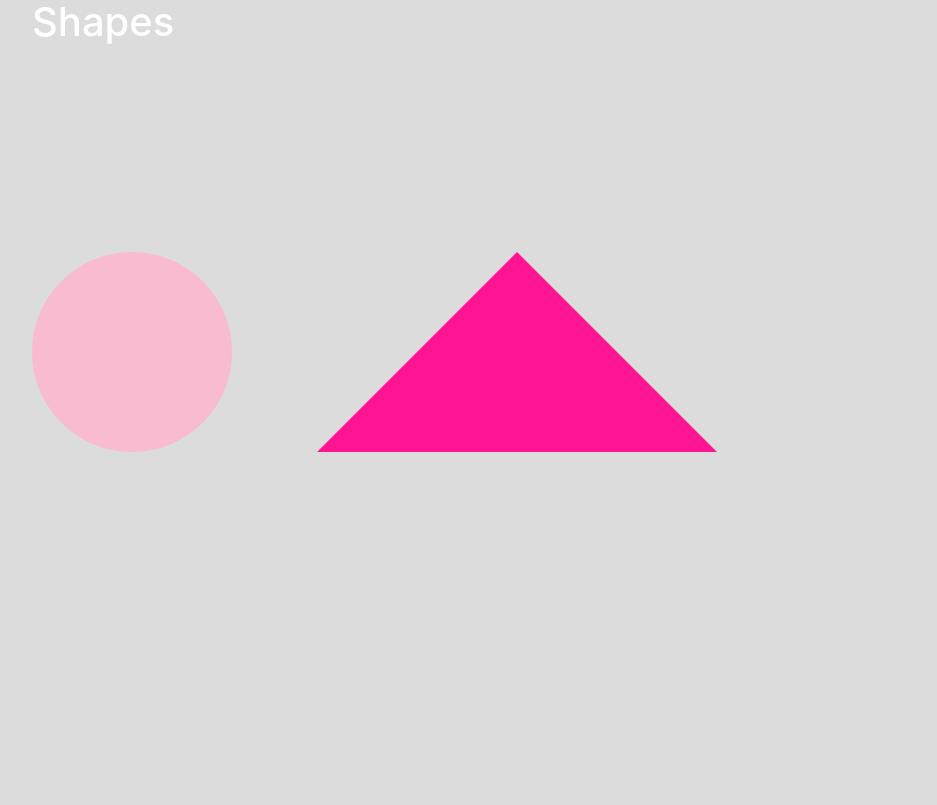
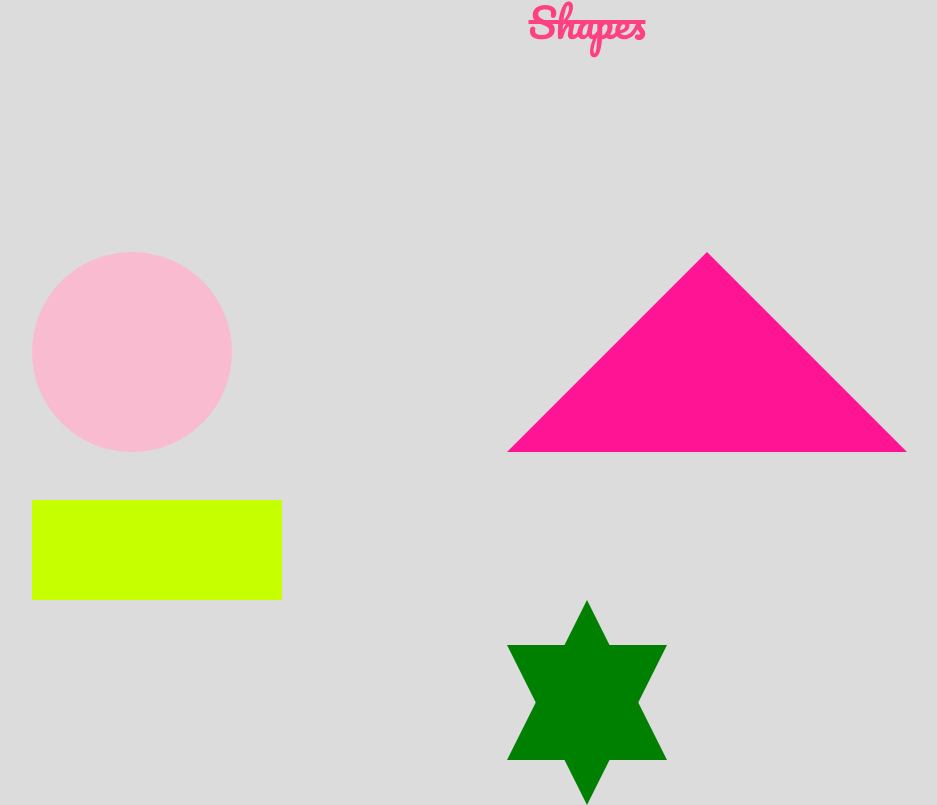
Before and after one commit to alsamzu/shapes, a plain HTML site: page index.html in a window 1280 px wide. Shown: the whole page, without its empty margins (53-990 px from the left). Drawn offline with Linux system fonts and the light colour scheme.

Commit message:
rectangle and star

```diff
--- a/css/styles.css
+++ b/css/styles.css
@@ -2,7 +2,9 @@ body{
     background-color: gainsboro;
 }
 h1{
-    color: white;
+    color: #ff4081;
+    text-decoration-line: line-through;
+    font-family: 'Pacifico',cursive;
 }
 .box{
     background-color: deeppink;
@@ -32,3 +34,29 @@ h1{
     border-color: transparent transparent deeppink transparent;
     top: 200px;
 }
+.rectangle{
+    width: 250px;
+    height: 100px;
+    background-color: #c6ff00;
+    top: 200px;
+}
+.star{
+    margin-top:100px;
+	width:0;
+	height:0;
+	border-left: 80px  solid transparent;
+	border-right: 80px solid transparent;
+	border-bottom: 160px solid green;
+	position: relative;
+}
+.star:after{
+	width:0;
+	height:0;
+	border-left: solid 80px transparent ;
+	border-right: solid 80px transparent;
+	border-top: solid 160px green  ;
+	position:absolute;
+	content:"";
+	top: 45px;
+	left: -80px;
+}
--- a/index.html
+++ b/index.html
@@ -13,21 +13,27 @@
       <!-- Animate CSS -->
 
       <link rel="stylesheet" href="css/animate.css">
+      <!--google fonts-->
+      <link href="https://fonts.googleapis.com/css?family=Pacifico" rel="stylesheet">
 
   </head>
   <body>
       <div class="container">
-          <h1 >Shapes</h1>
-          <div class="row">
-          <div class="col-3">
+          <h1 class="text-center">Shapes</h1>
+          <div class="row mb-3">
+          <div class="col-5">
                <div class="box"></div></div>
-          <div class="col-3">
+          <div class="col-5">
                <div class="triangle"></div></div>
-              <div class="col-3">
+
+          </div>
+          <div class="row mt-5">
+           <div class="col-5">
                <div class="rectangle"></div>
               </div>
-              <div class="col-3">
+              <div class="col-5">
                <div class="star"></div></div>
+
           </div>
 
 
```
